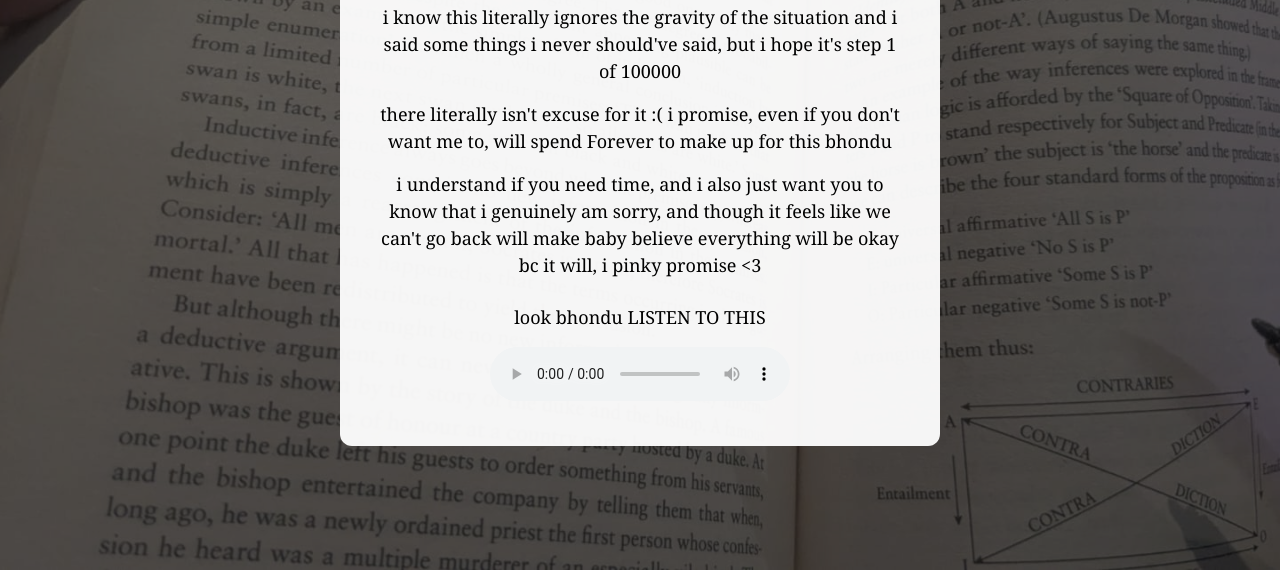
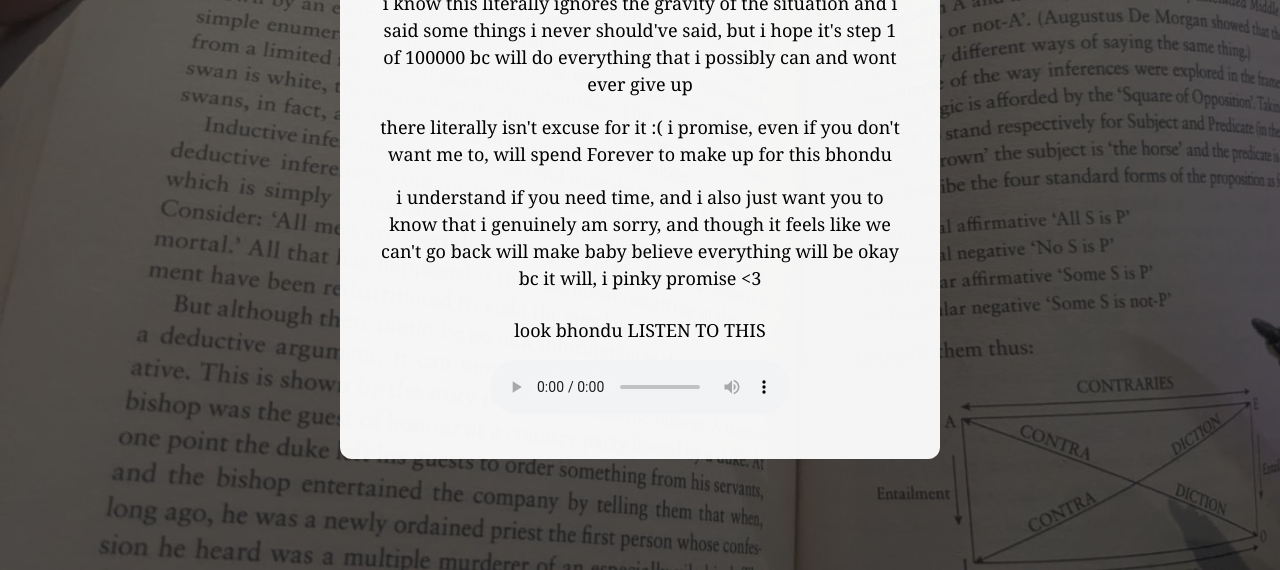
Before and after one commit to aditanshu05/bhondu, a plain HTML site: page index.html in a window 1280 px wide. Shown: the part 230-800 px from the top of the page. Drawn offline with Linux system fonts and the light colour scheme.

Commit message:
Update index.html

```diff
--- a/index.html
+++ b/index.html
@@ -2,7 +2,7 @@
 <html lang="en">
 <head>
     <meta charset="UTF-8">
-    <title>I’m Sorry</title>
+    <title>my special girl</title>
     <link rel="stylesheet" href="style.css">
 </head>
 <body>
@@ -12,7 +12,7 @@
         <h1>hiii baby</h1>
 
         <p>
-            i know this literally ignores the gravity of the situation and i said some things i never should've said, but i hope it's step 1 of 100000
+            i know this literally ignores the gravity of the situation and i said some things i never should've said, but i hope it's step 1 of 100000 bc will do everything that i possibly can and wont ever give up
         </p>
 
         <p>
```
